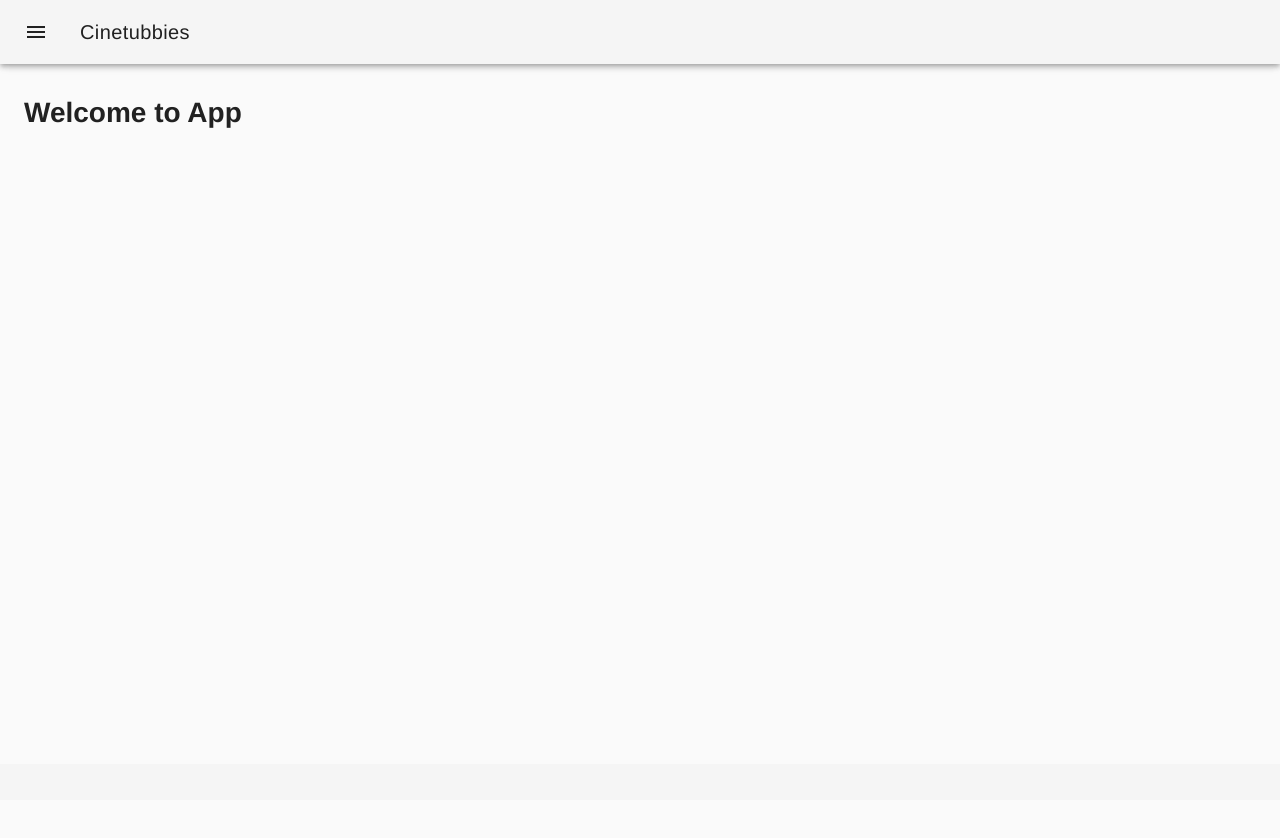
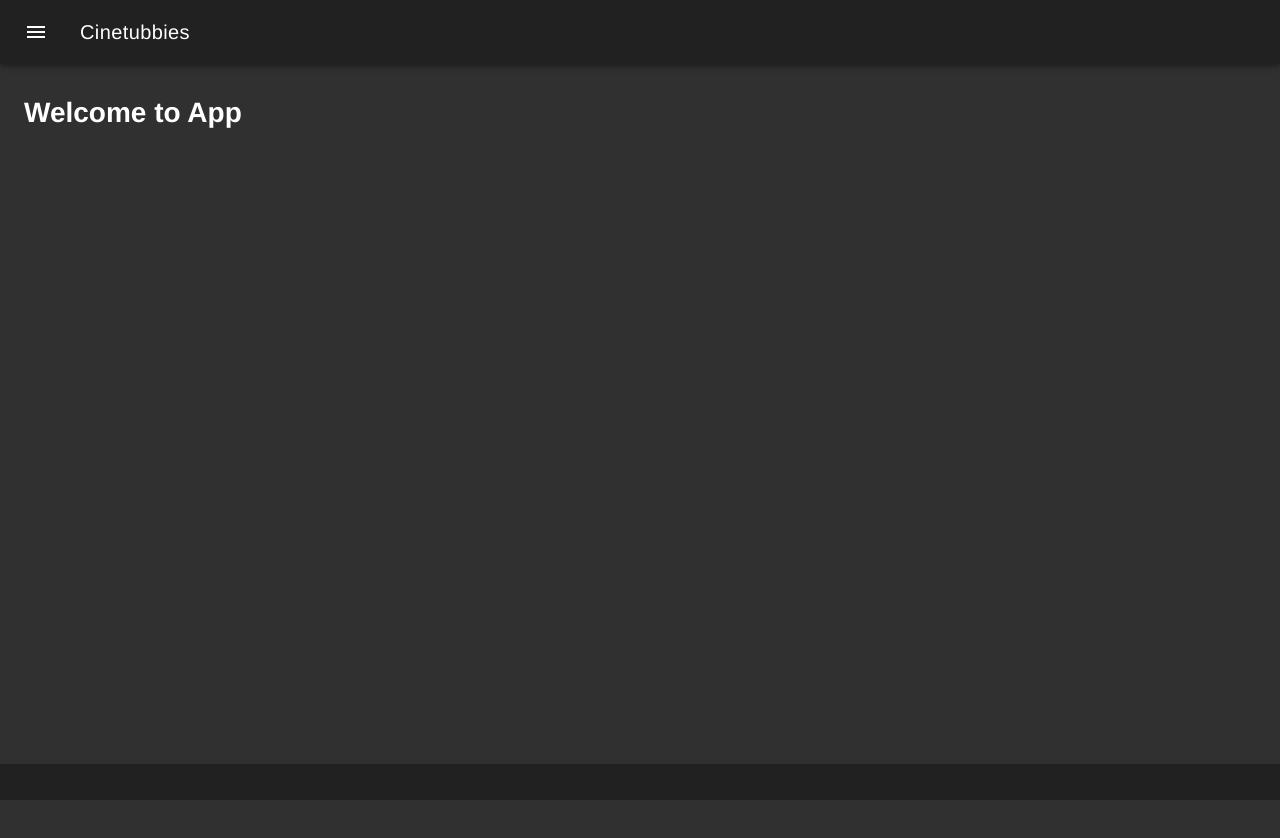
Before and after one commit to Pseudonick47/cinetubbies, a Vue app in the folder frontend/: page / in a window 1280 px wide. Shown: the top 838 px of the page. Built offline with nearby package versions, Linux system fonts and the light colour scheme.

Commit message:
dark app for healthy eyes

```diff
--- a/frontend/src/App.vue
+++ b/frontend/src/App.vue
@@ -1,5 +1,5 @@
 <template>
-  <v-app>
+  <v-app dark>
     <alert-box v-if="showAlert"/>
     <v-navigation-drawer
       v-model="drawer"
```
